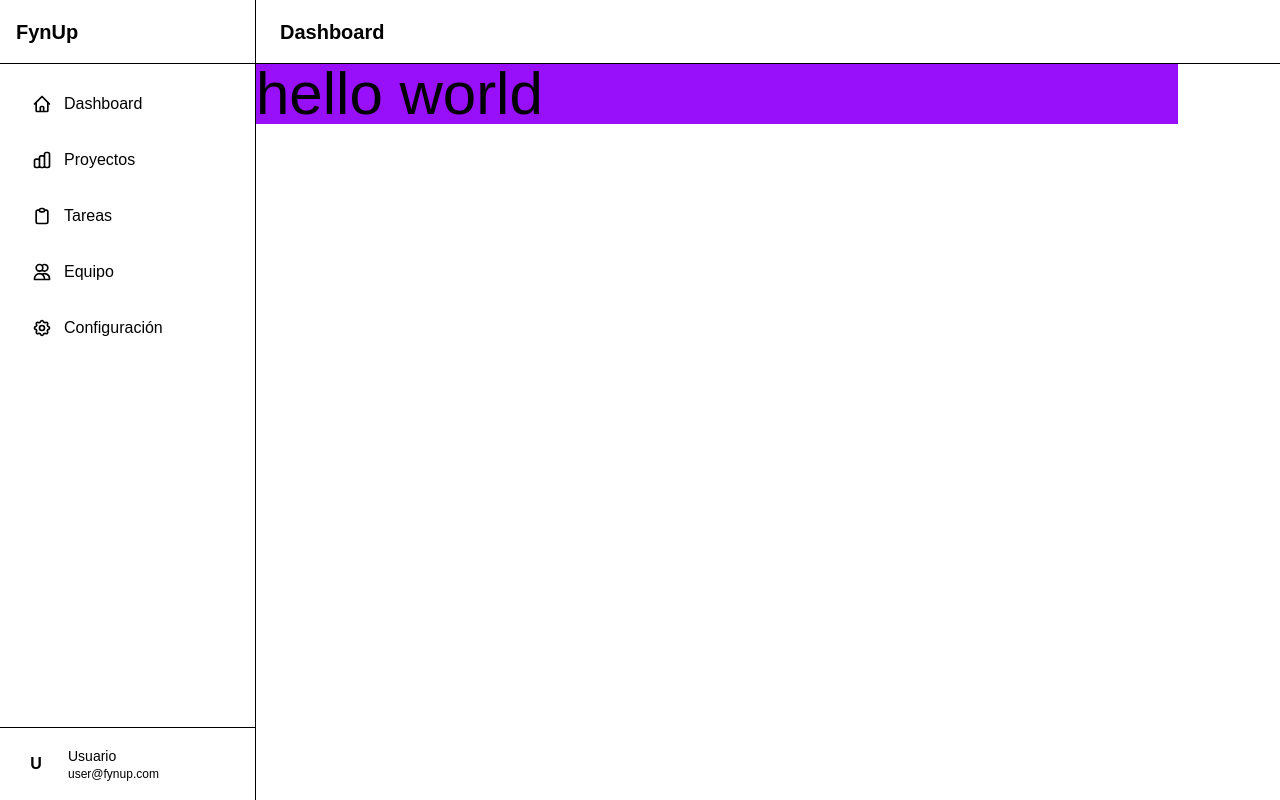
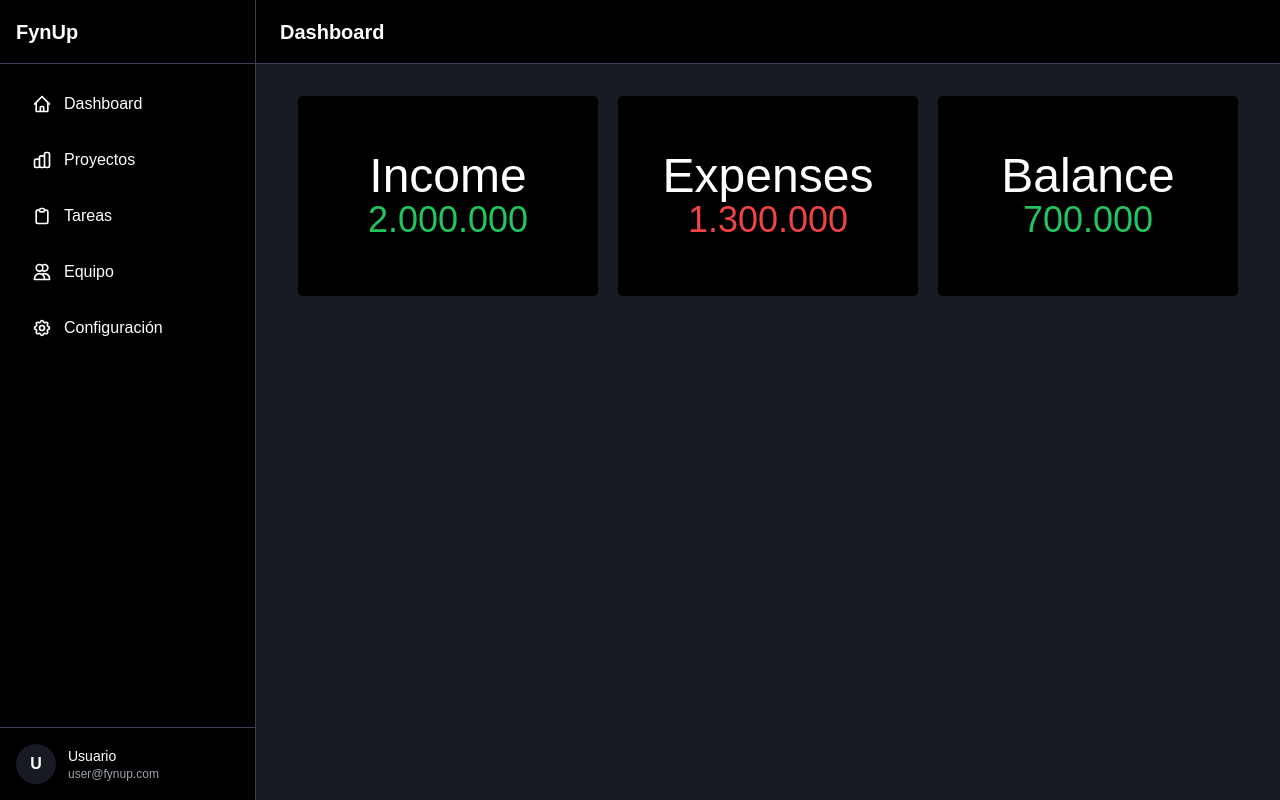
Before and after one commit to DiegoGp227/CoinMaster-v2, a Next.js app in the folder front/: page / in a window 1280 px wide. Built offline with nearby package versions, Linux system fonts and the light colour scheme; no server answers; what easy-peasy would draw is missing.

Commit message:
[ feat ] general balance

```diff
--- a/front/app/components/layout/LayoutWrapper.tsx
+++ b/front/app/components/layout/LayoutWrapper.tsx
@@ -25,7 +25,7 @@ export default function LayoutWrapper({ children }: LayoutWrapperProps) {
         <Header onMenuClick={toggleSidebar} />
 
         {/* Contenido de la página */}
-        <main className="flex-1 overflow-y-auto bg-hard-gray">
+        <main className="flex-1 overflow-y-auto bg-[#171a20]">
             {children}
         </main>
       </div>
--- a/front/app/components/organisms/Header.tsx
+++ b/front/app/components/organisms/Header.tsx
@@ -6,12 +6,12 @@ interface HeaderProps {
 
 export default function Header({ onMenuClick }: HeaderProps) {
   return (
-    <header className="sticky top-0 z-30 h-16 bg-main-black border-b border-soft-gray/20 flex items-center px-4 lg:px-6">
+    <header className="sticky top-0 z-30 h-16 bg-black border-b border-border flex items-center px-4 lg:px-6">
       <div className="flex items-center justify-between w-full">
         {/* Botón menú hamburguesa (solo mobile) */}
         <button
           onClick={onMenuClick}
-          className="lg:hidden text-main-white hover:text-soft-gray transition-colors p-2 -ml-2"
+          className="lg:hidden text-white hover:text-soft-gray transition-colors p-2 -ml-2"
           aria-label="Abrir menú"
         >
           <svg
@@ -32,7 +32,7 @@ export default function Header({ onMenuClick }: HeaderProps) {
 
         {/* Título o breadcrumb */}
         <div className="flex-1 lg:flex-none">
-          <h2 className="text-main-white font-semibold text-lg lg:text-xl ml-2 lg:ml-0">
+          <h2 className="text-white font-semibold text-lg lg:text-xl ml-2 lg:ml-0">
             Dashboard
           </h2>
         </div>
--- a/front/app/components/organisms/Sidebar.tsx
+++ b/front/app/components/organisms/Sidebar.tsx
@@ -21,20 +21,20 @@ export default function Sidebar({ isOpen, onClose }: SidebarProps) {
       {/* Sidebar */}
       <aside
         className={`
-          fixed lg:sticky top-0 left-0 h-screen bg-main-black border-r border-soft-gray/20
+          fixed lg:sticky top-0 left-0 h-screen bg-black border-r border-border
           transition-transform duration-300 ease-in-out z-50
           w-64 flex flex-col
           ${isOpen ? "translate-x-0" : "-translate-x-full lg:translate-x-0"}
         `}
       >
         {/* Header del Sidebar */}
-        <div className="h-16 flex items-center justify-between px-4 border-b border-soft-gray/20">
-          <h1 className="text-main-white font-bold text-xl">FynUp</h1>
+        <div className="h-16 flex items-center justify-between px-4 border-b border-border">
+          <h1 className="text-white font-bold text-xl">FynUp</h1>
 
           {/* Botón cerrar en mobile */}
           <button
             onClick={onClose}
-            className="lg:hidden text-main-white hover:text-soft-gray transition-colors"
+            className="lg:hidden text-white hover:text-soft-gray transition-colors"
             aria-label="Cerrar menú"
           >
             <svg
@@ -59,8 +59,8 @@ export default function Sidebar({ isOpen, onClose }: SidebarProps) {
           <ul className="space-y-2">
             <li>
               <a
-                href="/dashboard"
-                className="flex items-center gap-3 px-4 py-3 text-main-white hover:bg-soft-gray/20 rounded-lg transition-colors"
+                href="/"
+                className="flex items-center gap-3 px-4 py-3 text-white hover:bg-soft-gray/20 rounded-lg transition-colors"
               >
                 <svg
                   xmlns="http://www.w3.org/2000/svg"
@@ -82,7 +82,7 @@ export default function Sidebar({ isOpen, onClose }: SidebarProps) {
             <li>
               <a
                 href="/projects"
-                className="flex items-center gap-3 px-4 py-3 text-main-white hover:bg-soft-gray/20 rounded-lg transition-colors"
+                className="flex items-center gap-3 px-4 py-3 text-white hover:bg-soft-gray/20 rounded-lg transition-colors"
               >
                 <svg
                   xmlns="http://www.w3.org/2000/svg"
@@ -104,7 +104,7 @@ export default function Sidebar({ isOpen, onClose }: SidebarProps) {
             <li>
               <a
                 href="/tasks"
-                className="flex items-center gap-3 px-4 py-3 text-main-white hover:bg-soft-gray/20 rounded-lg transition-colors"
+                className="flex items-center gap-3 px-4 py-3 text-white hover:bg-soft-gray/20 rounded-lg transition-colors"
               >
                 <svg
                   xmlns="http://www.w3.org/2000/svg"
@@ -126,7 +126,7 @@ export default function Sidebar({ isOpen, onClose }: SidebarProps) {
             <li>
               <a
                 href="/team"
-                className="flex items-center gap-3 px-4 py-3 text-main-white hover:bg-soft-gray/20 rounded-lg transition-colors"
+                className="flex items-center gap-3 px-4 py-3 text-white hover:bg-soft-gray/20 rounded-lg transition-colors"
               >
                 <svg
                   xmlns="http://www.w3.org/2000/svg"
@@ -148,7 +148,7 @@ export default function Sidebar({ isOpen, onClose }: SidebarProps) {
             <li>
               <a
                 href="/settings"
-                className="flex items-center gap-3 px-4 py-3 text-main-white hover:bg-soft-gray/20 rounded-lg transition-colors"
+                className="flex items-center gap-3 px-4 py-3 text-white hover:bg-soft-gray/20 rounded-lg transition-colors"
               >
                 <svg
                   xmlns="http://www.w3.org/2000/svg"
@@ -177,13 +177,13 @@ export default function Sidebar({ isOpen, onClose }: SidebarProps) {
         </nav>
 
         {/* Footer del Sidebar (Usuario) */}
-        <div className="border-t border-soft-gray/20 p-4">
+        <div className="border-t border-border p-4">
           <div className="flex items-center gap-3">
-            <div className="w-10 h-10 rounded-full bg-soft-gray flex items-center justify-center text-main-white font-semibold">
+            <div className="w-10 h-10 rounded-full bg-hard-gray flex items-center justify-center text-white font-semibold">
               U
             </div>
             <div className="flex-1 min-w-0">
-              <p className="text-main-white text-sm font-medium truncate">
+              <p className="text-white text-sm font-medium truncate">
                 Usuario
               </p>
               <p className="text-soft-gray text-xs truncate">user@fynup.com</p>
--- a/front/app/layout.tsx
+++ b/front/app/layout.tsx
@@ -27,7 +27,7 @@ export default function RootLayout({
   return (
     <html lang="es">
       <body
-        className={`${geistSans.variable} ${geistMono.variable} antialiased`}
+        className={`${geistSans.variable} ${geistMono.variable} antialiased bg-black`}
       >
         <SWRProvider>
           <LayoutWrapper>{children}</LayoutWrapper>
--- a/front/app/page.tsx
+++ b/front/app/page.tsx
@@ -1,3 +1,18 @@
 export default function HomePage() {
-  return <div className="text-6xl bg-purple-600 w-[90%]">hello world</div>;
+  return (
+    <div className="flex justify-center gap-5 mt-8">
+      <div className="w-[300px] h-[200px] bg-black rounded-[5px] flex flex-col justify-center items-center">
+        <p className="text-5xl text-white">Income</p>
+        <p className="text-4xl text-income">2.000.000</p>
+      </div>
+      <div className="w-[300px] h-[200px] bg-black rounded-[5px] flex flex-col justify-center items-center">
+        <p className="text-5xl text-white">Expenses</p>
+        <p className="text-4xl text-expense">1.300.000</p>
+      </div>
+      <div className="w-[300px] h-[200px] bg-black rounded-[5px] flex flex-col justify-center items-center">
+        <p className="text-5xl text-white">Balance</p>
+        <p className="text-4xl text-income">700.000</p>
+      </div>
+    </div>
+  );
 }
--- a/front/styles/global.css
+++ b/front/styles/global.css
@@ -1,10 +1,36 @@
 @import "tailwindcss";
 
 @theme {
-  --main-black: #282828;
-  --hard-gray: #282828;
-  --soft-gray: #636363;
-  --main-white: #fff;
+  /* Colores base */
+  --color-black: #000000;
+  --color-white: #ffffff;
+
+  /* Grises */
+  --color-hard-gray: #171a20;
+  --color-soft-gray: #9ca3af;
+  --color-light-gray: #e5e7eb;
+
+  /* Bordes */
+  --color-border: #374151;
+
+  /* Colores principales */
+  --color-blue: #3b82f6;
+  --color-green: #10b981;
+  --color-red: #ef4444;
+  --color-yellow: #f59e0b;
+  --color-purple: #8b5cf6;
+
+  /* Colores financieros */
+  --color-income: #22c55e;
+  --color-expense: #ef4444;
+  --color-savings: #3b82f6;
+  --color-investment: #8b5cf6;
+
+  /* Estados */
+  --color-success: #10b981;
+  --color-error: #ef4444;
+  --color-warning: #f59e0b;
+  --color-info: #3b82f6;
 }
 
 body {
```
